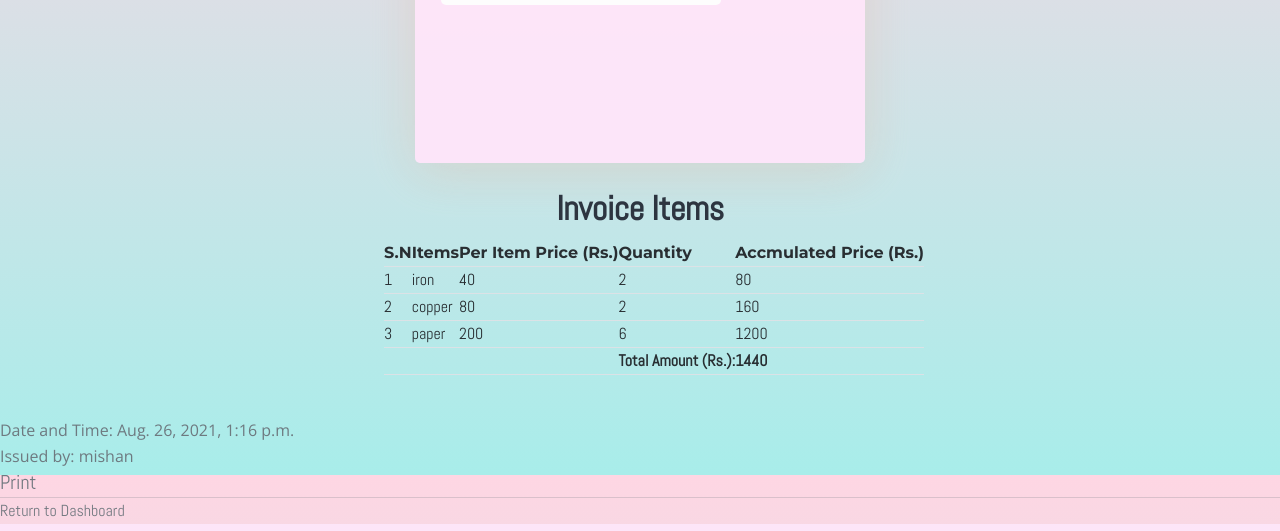
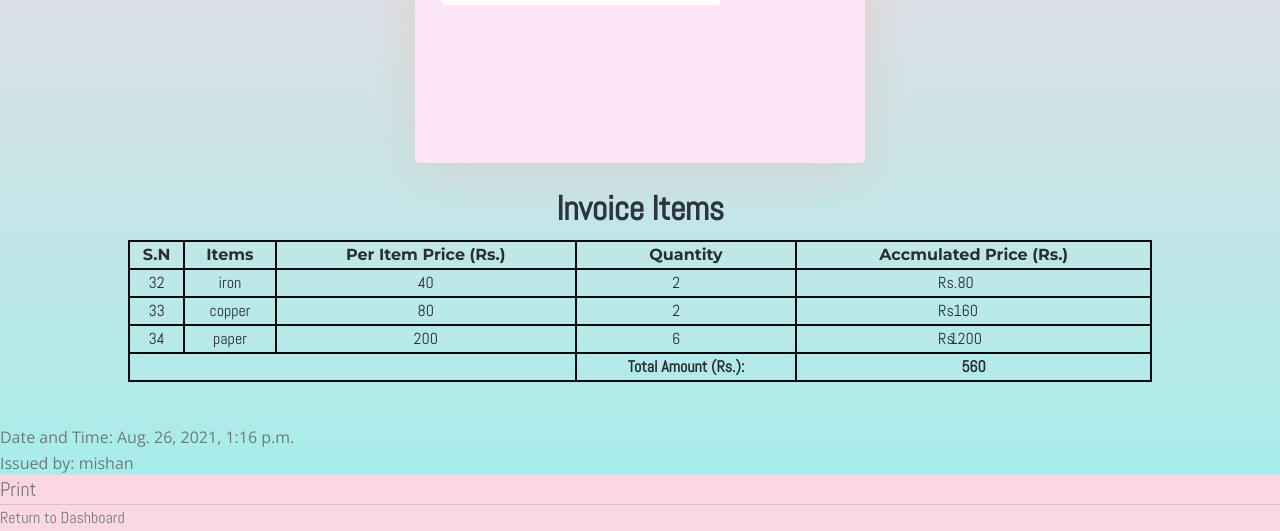
Before and after one commit to AryanGupta-2003/Purge-Waste, a Django app: page /invoices/48 in a window 1280 px wide. Shown: the part 1925-2456 px from the top of the page. Run offline with Django 3.2, Linux system fonts and the light colour scheme; a user stored in the database is signed in; data comes from the database, SQL or seed files in the repository; both versions use the stored data as it was after the commit; style sheets or scripts are compiled from the project's sources; some libraries are stand-ins or nearby versions; some web fonts are replaced.

Commit message:
minor css changes

```diff
--- a/rms_app/static/rms_app/login.css
+++ b/rms_app/static/rms_app/login.css
@@ -136,13 +136,15 @@ button {
 .submits {
   width: 20%;
   display: inline-block;
-  float: center;
   margin-left:  40% !important;
   margin-right: 40% !important;
+  margin-bottom: 40% !important;
+
 }
 .signup-text{
   margin-right: 40% !important;
   margin-left: 40% !important;
+  margin-bottom: 40% !important;
 }
 
 
@@ -152,8 +154,12 @@ button {
 
 .sign-up {
   background: #b8f2e6;
-  height: 40px;
+  height: 60px;
   padding: 1%;
+  border-radius: 40px;
+}
+.sign-up:hover{
+  scale: 1.05;
 }
 
 button:hover {
@@ -173,7 +179,15 @@ button:hover {
   }
 }
 
-
+.button-log{
+  border-radius: 50px;
+}
+.logss{
+  border: solid 1px black;
+}
+.logss:hover{
+  scale:1.05;
+}
 .rounded-circle{
   height:180px ;
   width: 180px;
@@ -184,7 +198,7 @@ button:hover {
 .content-section-dashboard{
   margin-left: 45%;
   margin-right: 45%;
-  margin-top: 10% ;
+  margin-top: 5% ;
 }
 .dashboard-option-box{
   text-align: center;
@@ -203,7 +217,7 @@ button:hover {
 }
 
 .form_login{
-  margin-top: 10% !important;
+  margin-top: 5% !important;
 }
 
 .register_login{
--- a/rms_app/templates/rms_app/additemsoninvoice.html
+++ b/rms_app/templates/rms_app/additemsoninvoice.html
@@ -27,30 +27,30 @@
             <br>
         </form>
         <div class="table">
-            <table class="itemsonly" style="margin-top: 10px;margin-left:30% !important;">
-                <tr style="font-family: Montserrat;margin:30% !important;">
+            <table class="itemsonly" style="margin-top: 10px;margin-left:10% !important;border:solid black 2px; width:80%;text-align: center;">
+                <tr style="font-family: Montserrat;margin:30% !important;border:sold black 2px">
                 <h2 style="text-align: center;">Invoice Items</h2>
-                  <th style="margin:30% !important;">S.N</th>
-                  <th style="margin:30% !important;">Items</th>
-                  <th style="margin:30% !important;">Per Item Price (Rs.)</th>
-                  <th style="margin:30% !important;">Quantity </th>
-                  <th style="margin:30% !important;">Accmulated Price (Rs.) </th>
+                  <th style="margin:30% !important;border:solid black 2px;">S.N</th>
+                  <th style="margin:30% !important;border:solid black 2px;">Items</th>
+                  <th style="margin:30% !important;border:solid black 2px;">Per Item Price (Rs.)</th>
+                  <th style="margin:30% !important;border:solid black 2px;">Quantity </th>
+                  <th style="margin:30% !important;border:solid black 2px;">Accmulated Price (Rs.) </th>
                 </tr>
                 {% for itrr in invoice_obj.invoiceitem.all %}
-                <tr style="font-family: var(--text-font);">
-                    <td class = "SN">{{itrr.id}}</td>
-                    <td>{{itrr.currentitem}}</td>
-                    <td>{{itrr.price}}</td>
-                    <td>{{itrr.quantity}} &emsp;
+                <tr style="font-family: var(--text-font);border:solid black 2px;">
+                    <td style="border:solid black 2px;" class = "SN">{{itrr.id}}</td>
+                    <td style="border:solid black 2px;">{{itrr.currentitem}}</td>
+                    <td style="border:solid black 2px;">{{itrr.price}}</td>
+                    <td style="border:solid black 2px;">{{itrr.quantity}} &emsp;
                     </td>
-                    <td id ="accmulated">{{itrr.multiply}}&emsp;
+                    <td style="border:solid black 2px;" id ="accmulated"><div style="padding:0px;margin-left:11%;position: absolute;">Rs.</div> {{itrr.multiply}}&emsp;
                     </td>
                 </tr>
                 {% endfor %}
-                    <tr style="font-family: var(--head-font); font-weight:600;">
-                        <td colspan="3"></td>
-                        <td >Total Amount (Rs.):</td>
-                        <td id = "total">0</td>
+                    <tr style="font-family: var(--head-font); font-weight:600;border:solid black 2px;">
+                        <td style="border:solid black 2px;" colspan="3"></td>
+                        <td style="border:solid black 2px;" >Total Amount (Rs.):</td>
+                        <td style="border:solid black 2px;" id = "total">560</td>
                     </tr>
             </table>
         </div>
@@ -78,7 +78,7 @@
 </div>
 
 
-<script>
+<!-- <script>
     $(document).ready(function(){
         var per_price;
         var quantity;
@@ -98,7 +98,7 @@
         });
 
     })
-</script>
+</script> -->
 
 
 {% endblock content %}
```
Also changed, not shown: rms_app/templates/rms_app/food.html (+7 -7 lines), rms_app/templates/rms_app/foodlist.html (+16 -14 lines), rms_app/templates/rms_app/invoice_print.html (+13 -13 lines), users/templates/users/dashboard.html (+6 -6 lines), users/templates/users/login.html (+4 -4 lines), db.sqlite3, media/food_pics/Screenshot_84.png (added), media/profile_pics/e21cseu0219_tut1.png (added).
